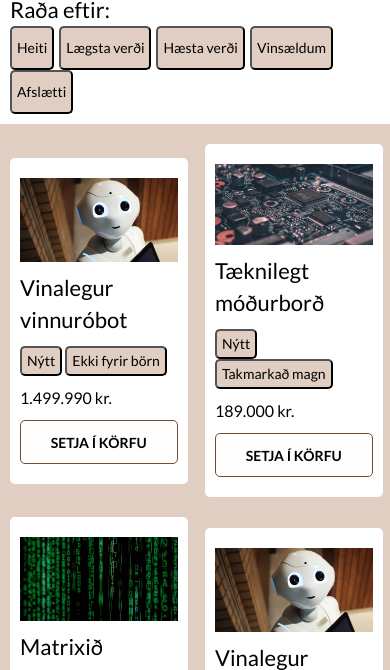
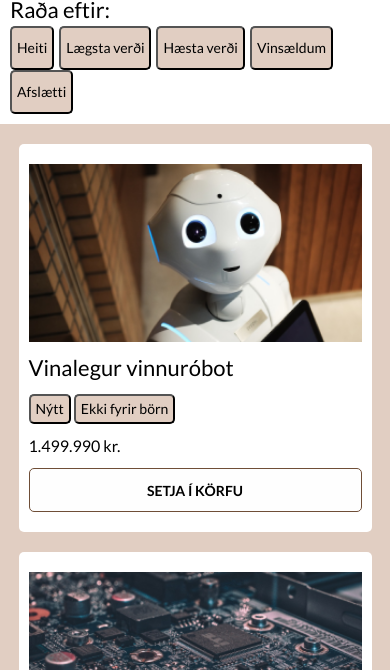
Before and after one commit to hemmiklemmi/Taeknibudin-vefsida, a website: page pages/vorulisti.html in a window 390 px wide. Shown: the part 172-842 px from the top of the page. Drawn offline with Linux system fonts and the light colour scheme; files whose address does not match are found by name.

Commit message:
responsive vorulisti

```diff
--- a/styles/productlist-page-content.scss
+++ b/styles/productlist-page-content.scss
@@ -17,7 +17,6 @@
   }
 
   &-content {
-    align-items: left;
     display: flex;
     flex-wrap: wrap;
     grid-column-start: span 12;
@@ -63,7 +62,7 @@
 @media (max-width: 1000px) {
   .products-content {
     section {
-      grid-column: span 4;
+      grid-column: span 6;
     }
   }
 }
@@ -71,7 +70,7 @@
 @media (max-width: 750px) {
   .products-content {
     section {
-      grid-column: span 6;
+      grid-column: span 12;
       width: 90%;
     }
   }
```
Also changed, not shown: styles.css, 1 other file.
